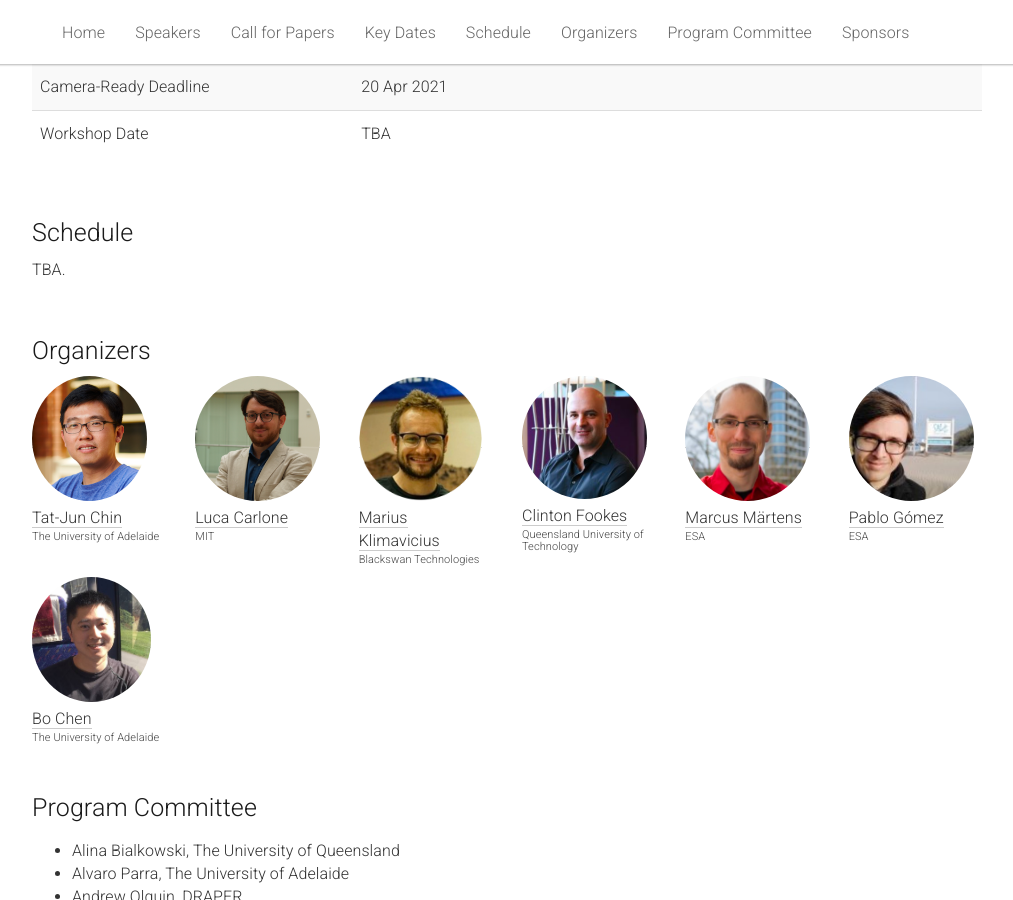
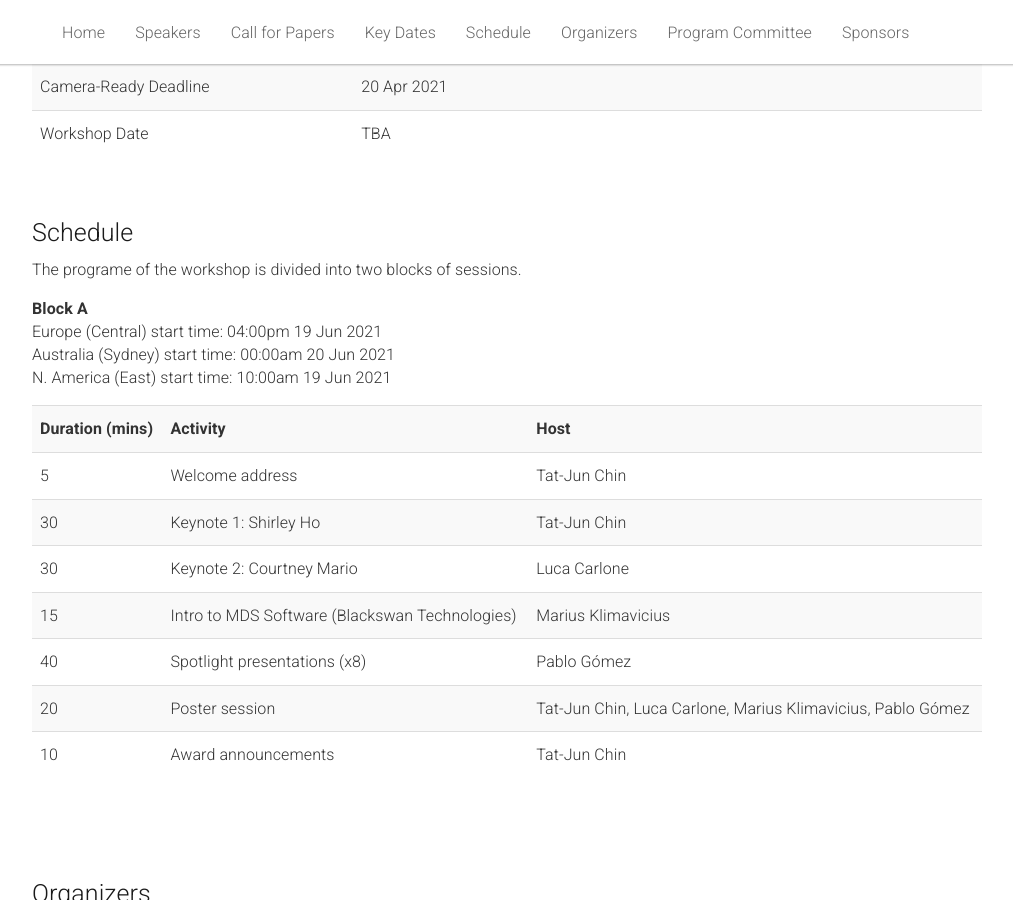
Before and after one commit to AIforSpace/2024, a Jekyll site: the page built from _pages/home.md, in a window 1280 px wide and 900 px high, scrolled down 3692 px. Shown: the whole window, without its empty margins (133-1146 px from the left). Built offline with Jekyll 4.4.1, drawn with Linux system fonts in a browser that asks for light colours.

Commit message:
add schedule

```diff
--- a/_pages/home.md
+++ b/_pages/home.md
@@ -237,10 +237,65 @@ acknowledgements: ""
   <div class="col-xs-12">
     <h2>Schedule</h2>
     <p>
-      TBA.
+      The programe of the workshop is divided into two blocks of sessions.
     </p>
   </div>
 </div>
+
+<div class="row">
+  <div class="col-xs-12">
+    <p>
+       <b>Block A</b><br>
+        Europe (Central) start time: 04:00pm 19 Jun 2021 <br>
+        Australia (Sydney) start time: 00:00am 20 Jun 2021 <br>
+        N. America (East) start time: 10:00am 19 Jun 2021
+    </p>
+    <table class="table table-striped">
+      <tbody>
+        <tr>
+            <th>Duration (mins)</th>
+            <th>Activity</th>
+            <th>Host</th>
+        </tr>
+        <tr>
+          <td>5</td>
+          <td>Welcome address</td>
+          <td>Tat-Jun Chin</td>
+        </tr>
+        <tr>
+          <td>30</td>
+          <td>Keynote 1: Shirley Ho</td>
+          <td>Tat-Jun Chin</td>
+        </tr>
+        <tr>
+          <td>30</td>
+          <td>Keynote 2: Courtney Mario</td>
+          <td>Luca Carlone</td>
+        </tr>
+        <tr>
+          <td>15</td>
+          <td>Intro to MDS Software (Blackswan Technologies)</td>
+          <td>Marius Klimavicius</td>
+        </tr>
+        <tr>
+          <td>40</td>
+          <td>Spotlight presentations (x8)</td>
+          <td>Pablo Gómez</td>
+        </tr>
+        <tr>
+          <td>20</td>
+          <td>Poster session</td>
+          <td>Tat-Jun Chin, Luca Carlone, Marius Klimavicius, Pablo Gómez</td>
+        </tr>
+        <tr>
+          <td>10</td>
+          <td>Award announcements</td>
+          <td>Tat-Jun Chin</td>
+        </tr>
+      </tbody>
+    </table>
+  </div>
+</div><br>
 
 
 
```
Also changed, not shown: 1 other file.
